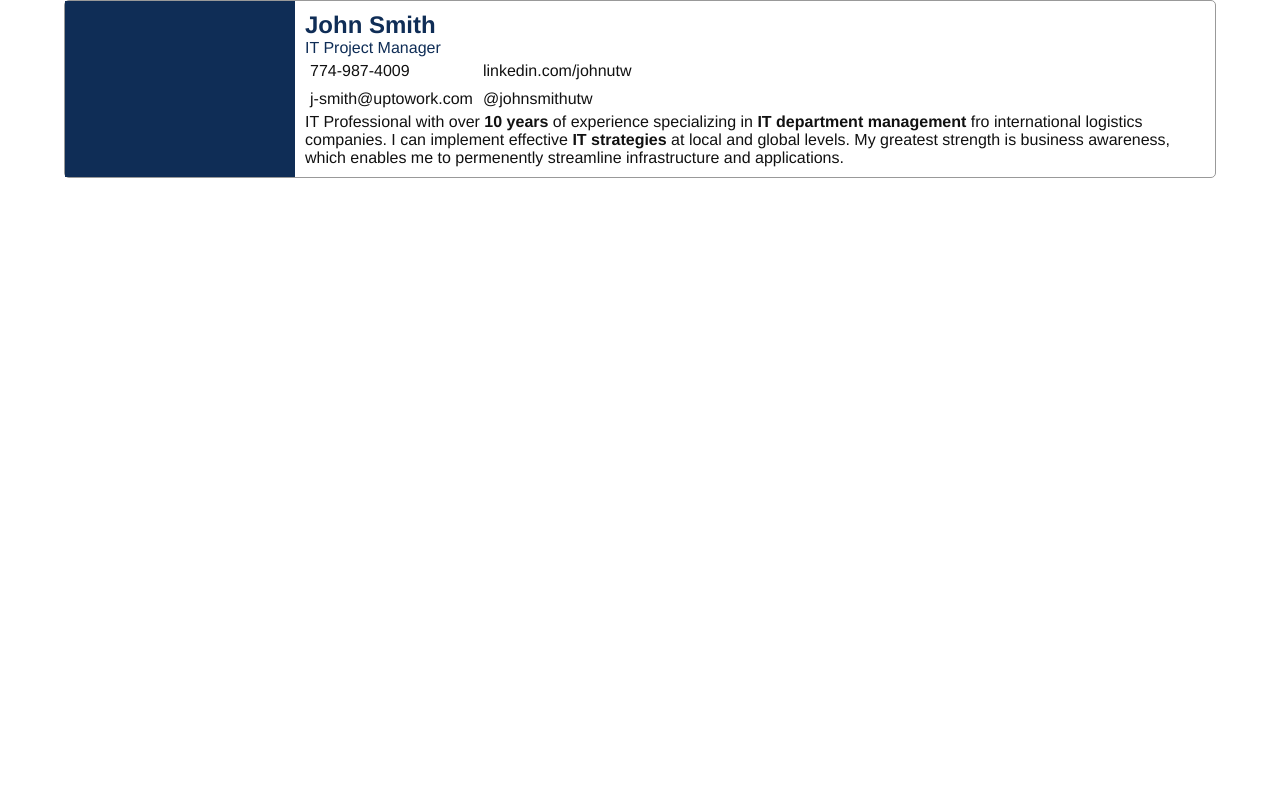
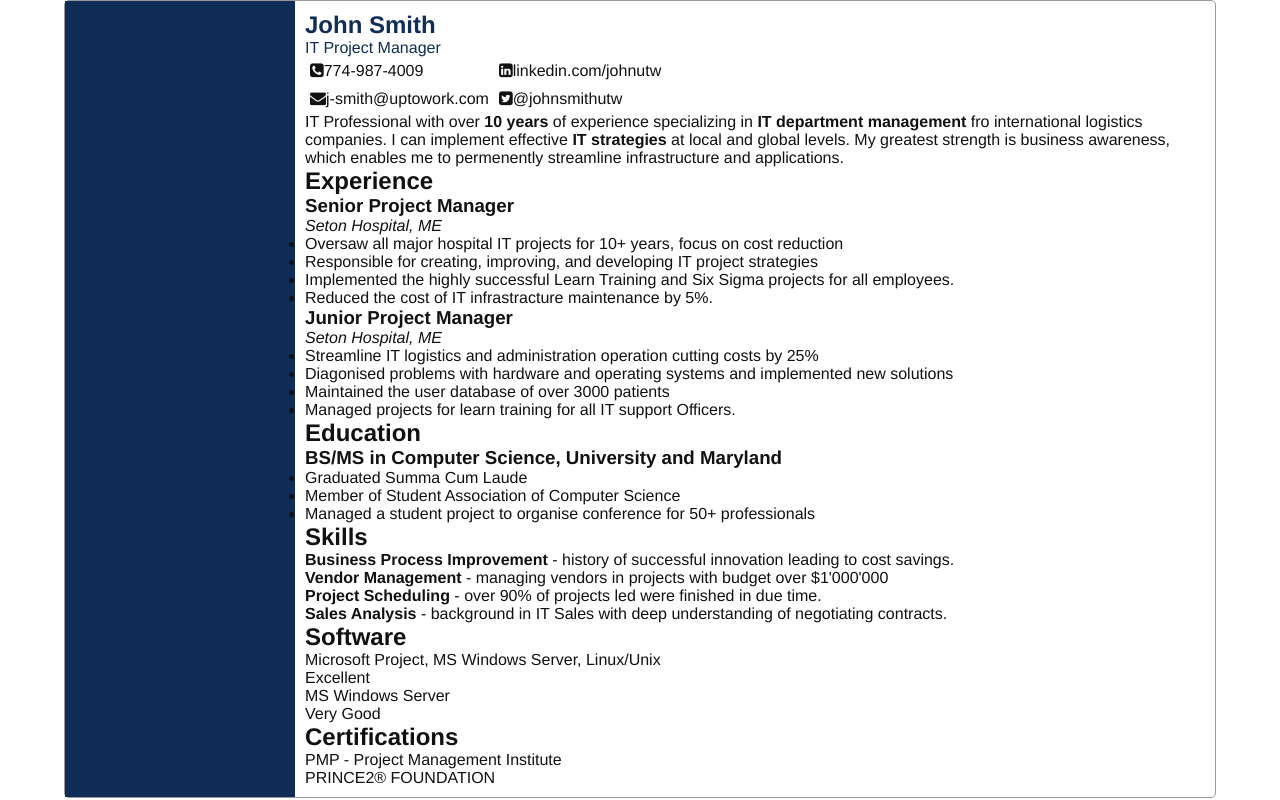
Before and after one commit to acele-happy/AndelaTask1, a plain HTML site: page index.html in a window 1280 px wide. Drawn offline with Linux system fonts and the light colour scheme.

Commit message:
finished html content

```diff
--- a/index.html
+++ b/index.html
@@ -6,6 +6,7 @@
     <meta name="viewport" content="width=device-width, initial-scale=1.0">
     <title>Task 1</title>
     <link rel="stylesheet" href="index.css">
+    <link rel="stylesheet" href="https://cdnjs.cloudflare.com/ajax/libs/font-awesome/4.7.0/css/font-awesome.min.css">
 </head>
 <body>
     <div class="container">
@@ -16,16 +17,84 @@
 
             <div class="social">
                 <div>
-                <p><span></span>774-987-4009</p>
-                <p><span></span>j-smith@uptowork.com</p>
+                <p><span><i class="fa fa-phone-square" aria-hidden="true"></i></span>774-987-4009</p>
+                <p><span><i class="fa fa-envelope" aria-hidden="true"></i></span>j-smith@uptowork.com</p>
                 </div>
                 <div>
-                <p><span></span>linkedin.com/johnutw</p>
-                <p><span></span>@johnsmithutw</p>
+                <p><span><i class="fa fa-linkedin-square" aria-hidden="true"></i></span>linkedin.com/johnutw</p>
+                <p><span><i class="fa fa-twitter-square" aria-hidden="true"></i></span>@johnsmithutw</p>
                 </div>
             </div>
             <div class="content">
                 IT Professional with over <b>10 years</b> of experience specializing in <b>IT department management</b> fro international logistics companies. I can implement effective <b>IT strategies</b> at local and global levels. My greatest strength is business awareness, which enables me to permenently streamline infrastructure and applications.
+            </div>
+
+            <div class="big-content">
+                <div></div>
+                <div>
+                    <h2>Experience</h2>
+                    <h3>Senior Project Manager</h3>
+                    <i>Seton Hospital, ME</i>
+                    <ul>
+                        <li>Oversaw all major hospital IT projects for 10+ years, focus on cost reduction</li>
+                        <li>Responsible for creating, improving, and developing IT project strategies</li>
+                        <li>Implemented the highly successful Learn Training and Six Sigma projects for all employees.</li>
+                        <li>Reduced the cost of IT infrastracture maintenance by 5%.</li>
+                    </ul>
+                    <h3>Junior Project Manager</h3>
+                    <i>Seton Hospital, ME</i>
+                    <ul>
+                        <li>Streamline IT logistics and administration operation cutting costs by 25%</li>
+                        <li>Diagonised problems with hardware and operating systems and implemented new solutions</li>
+                        <li>Maintained the user database of over 3000 patients</li>
+                        <li>Managed projects for learn training for all IT support Officers.</li>
+                    </ul>
+
+                    <h2>Education</h2>
+                    <h3>BS/MS in Computer Science, University and Maryland</h3>
+                    <ul>
+                        <li>Graduated Summa Cum Laude</li>
+                        <li>Member of Student Association of Computer Science</li>
+                        <li>Managed a student project to organise conference for 50+ professionals</li>
+                    </ul>
+
+                    <h2>Skills</h2>
+                    <div>
+                        <p><b>Business Process Improvement</b> - history of successful innovation leading to cost savings.</p>
+                        <p><b>Vendor Management</b> - managing vendors in projects with budget over $1'000'000</p>
+                        <p><b>Project Scheduling</b> - over 90% of projects led were finished in due time.</p>
+                        <p><b>Sales Analysis</b> - background in IT Sales with deep understanding of negotiating contracts.</p>
+                    </div>
+                    <h2>Software</h2>
+                    <div>
+                        <div>
+                            <p>Microsoft Project, MS Windows Server, Linux/Unix</p>
+                            <div>
+                                <span></span>
+                                <span></span>
+                                <span></span>
+                                <span></span>
+                                <span></span>
+                                <p>Excellent</p>
+                            </div>
+                        </div>
+                        <div>
+                            <p>MS Windows Server</p>
+                            <div>
+                                <span></span>
+                                <span></span>
+                                <span></span>
+                                <span></span>
+                                <span></span>
+                                <p>Very Good</p>
+                            </div>
+                        </div>
+                    </div>
+
+                    <h2>Certifications</h2>
+                    <p>PMP - Project Management Institute</p>
+                    <p>PRINCE2&reg; FOUNDATION</p>
+                </div>
             </div>
 
         </div>
```
